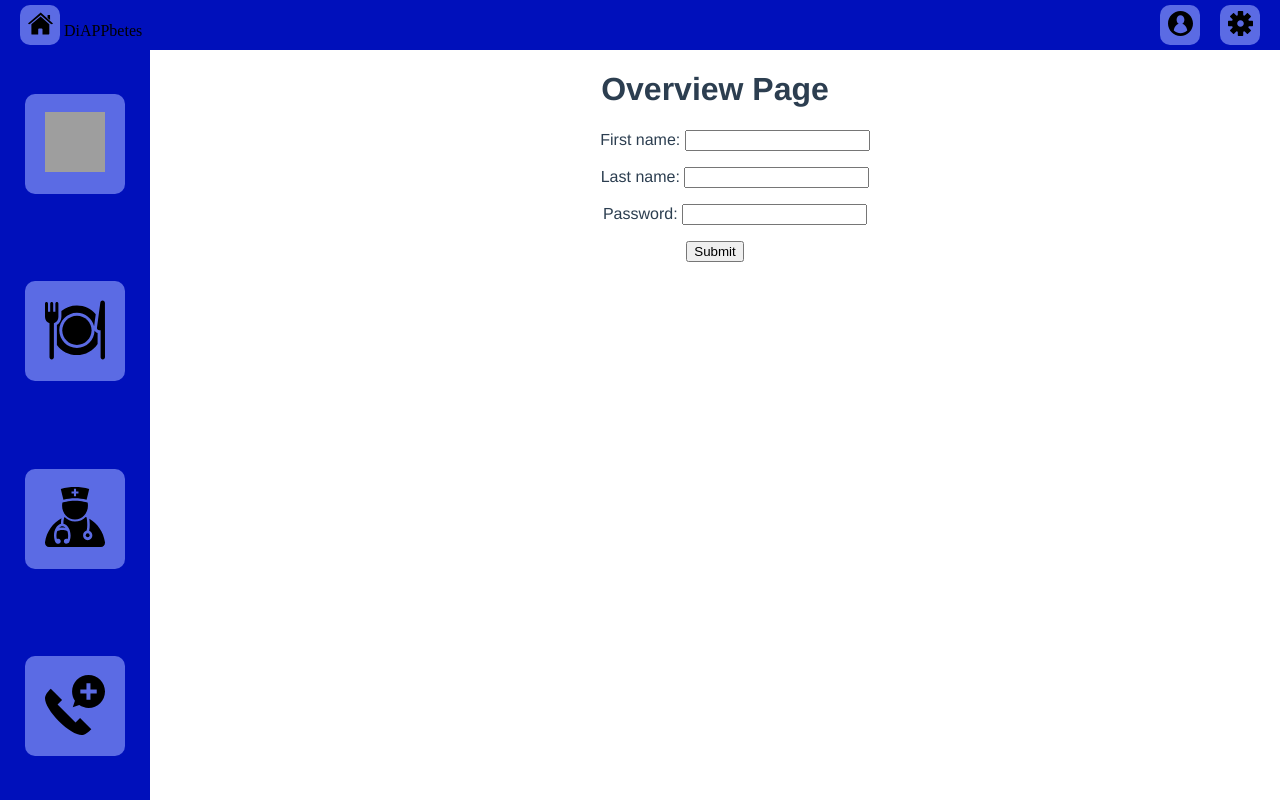
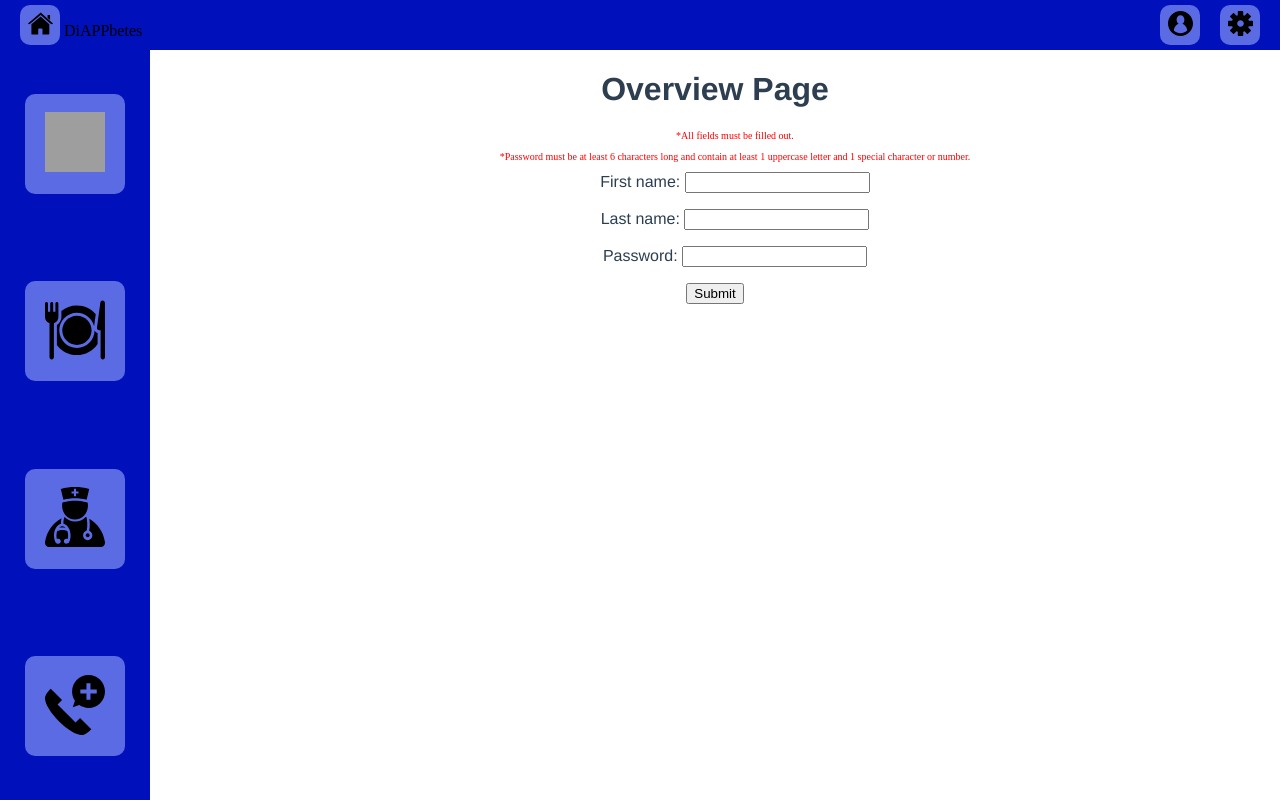
Before and after one commit to Collinnn/Diabetes-app-project, a Vue app in the folder Frontend/: page /overview in a window 1280 px wide. Built offline with nearby package versions, Linux system fonts and the light colour scheme; grey boxes are pictures that could not be loaded.

Commit message:
Custom directive - requirement formatting

```diff
--- a/Frontend/src/components/DoctorForm.vue
+++ b/Frontend/src/components/DoctorForm.vue
@@ -2,7 +2,7 @@
     <div>
         <form id="doctorForm" @submit.prevent="submitDoctorForm" >
             <ul>
-                <p class="required" v-for="{requirement} in updatedFirstNameRequirements" :key="requirement"> *{{ requirement }} </p>
+                <p class="required" v-requirement v-for="{requirement} in unhandledRequirements" :key="requirement"> *{{ requirement }} </p>
                 <label>
                     First name: <input type="text" v-model="doctorForm.firstName" />
                 </label>
@@ -25,6 +25,7 @@
 
 <script>
 
+let uppercase = /[A-Z]/
 let specialChars = /[ `´§½!@#$%¤€£^¨&*()_+\-=[\]{};':"\\|,.<>/?~]/
 let numbers = /\d/
 
@@ -37,15 +38,17 @@ export default {
                 lastName: "",
                 password: ""
             },
-            firstNameRequirements: [
-                { id: "numbers", requirement: "First name must not contain any numbers." },
-                { id: "specialchars", requirement: "First name must not contain any special characters (Letter accents excluded)." }
+            requirements: [
+                { id: "empty", requirement: "All fields must be filled out." },
+                { id: "numbers", requirement: "First name and last must not contain any numbers." },
+                { id: "specialchars", requirement: "First name and last name must not contain any special characters (Letter accents excluded)." },
+                { id: "password", requirement: "Password must be at least 6 characters long and contain at least 1 uppercase letter and 1 special character or number." }
             ]
         }
     },
     methods: {
         submitDoctorForm() {
-            console.log("poopy " + this.doctorForm.firstName)
+            if (this.unhandledRequirements.length == 0) {
                 this.axios.post(this.$backend.getUrlPostDoctor(), this.doctorForm)
                 .then(() => {
                     this.doctorForm.firstName = ""
@@ -55,23 +58,33 @@ export default {
                 })
                 .catch(() => console.log("Invalid request"))
             }
+            else {
+                console.log("Submission not accepted due to unhandled requirements")
+            }
+        }
     },
     computed: {
-        updatedFirstNameRequirements() {
-            if (this.doctorForm.firstName != "") {
-                let updatedRequirements = this.firstNameRequirements
+        unhandledRequirements() {
+            let updatedRequirements = this.requirements
 
-                if (!specialChars.test(this.doctorForm.firstName)) {
+            if ((this.doctorForm.firstName.length * this.doctorForm.lastName.length * this.doctorForm.password.length) !== 0) {
+                updatedRequirements = updatedRequirements.filter((req) => req.id != "empty")
+            }
+
+            if (!specialChars.test(this.doctorForm.firstName + this.doctorForm.lastName)) {
                 updatedRequirements = updatedRequirements.filter((req) => req.id != "specialchars")
             }
 
-                if (!numbers.test(this.doctorForm.firstName)) {
+            if (!numbers.test(this.doctorForm.firstName + this.doctorForm.lastName)) {
                 updatedRequirements = updatedRequirements.filter((req) => req.id != "numbers")
             }
-                return updatedRequirements
+
+            if ((numbers.test(this.doctorForm.password) || specialChars.test(this.doctorForm.password)) && uppercase.test(this.doctorForm.password) && this.doctorForm.password.length >= 6) {
+                updatedRequirements = updatedRequirements.filter((req) => req.id != "password")
             }
 
-            return []
+            return updatedRequirements
+
         }
     }
 }
@@ -80,10 +93,5 @@ export default {
 
 
 <style>
- .required {
-     color: red;
-     font-size: 10px;
-     font-family: Verdana, Tahoma;
- }
 
 </style>
--- a/Frontend/src/main.js
+++ b/Frontend/src/main.js
@@ -3,10 +3,12 @@ import axios from 'axios'
 import App from './App.vue'
 import Backend from './services/backend'
 import router from './router'
+import requirement from './services/directives'
 
 const app = createApp(App)
 app.use(router)
 app.config.globalProperties.axios = axios
 app.config.globalProperties.$backend = new Backend()
+app.directive("requirement", requirement)
 
 app.mount('#app')
--- /dev/null
+++ b/Frontend/src/services/directives.js
@@ -0,0 +1,11 @@
+
+const requirement = {
+    mounted(el) {
+      el.style.color =  'red';
+      el.style.fontFamily = 'verdena';
+      el.style.fontSize = '10px';
+    }
+  }
+
+
+  export default requirement
```
Lines whose indentation alone changed are shown as unchanged.
